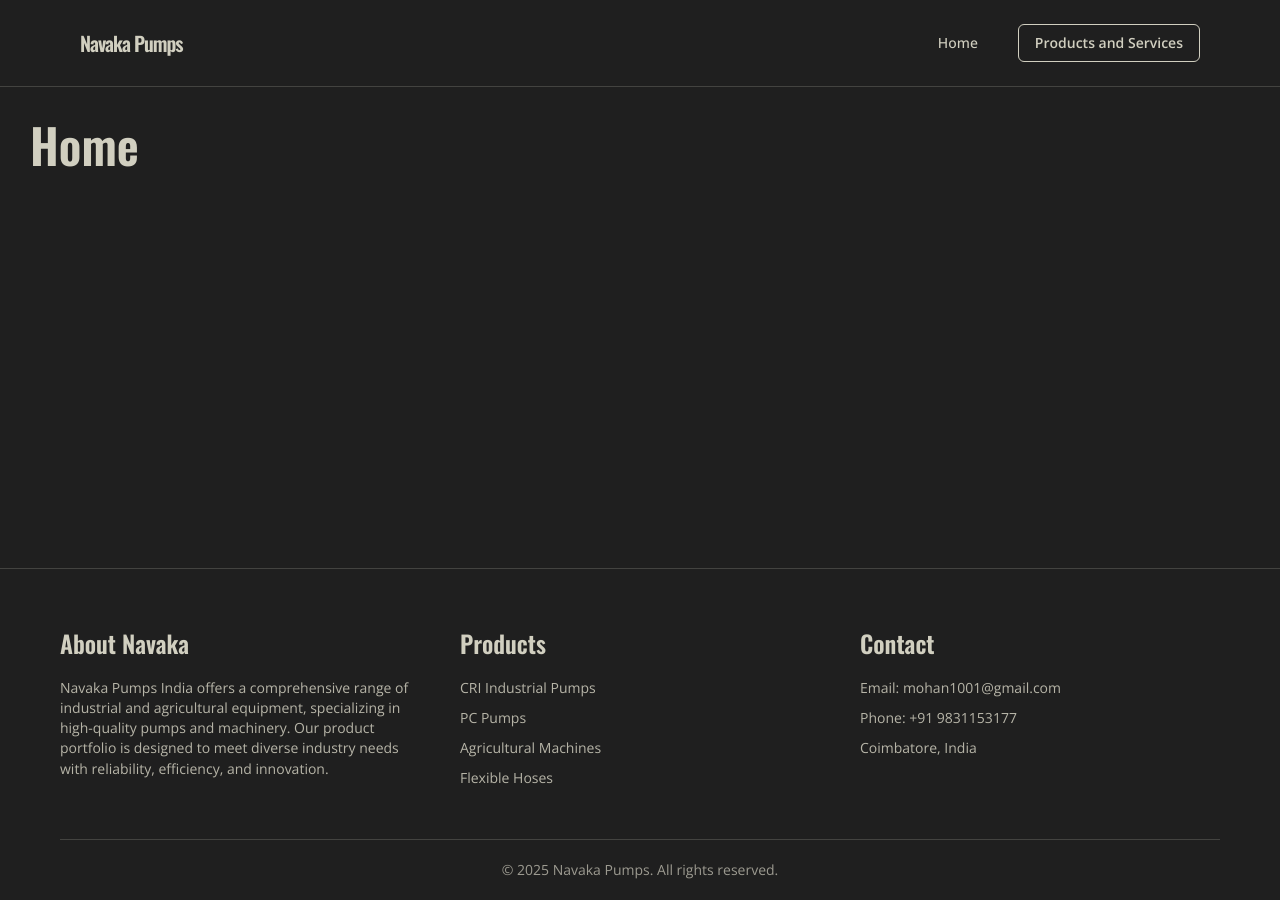
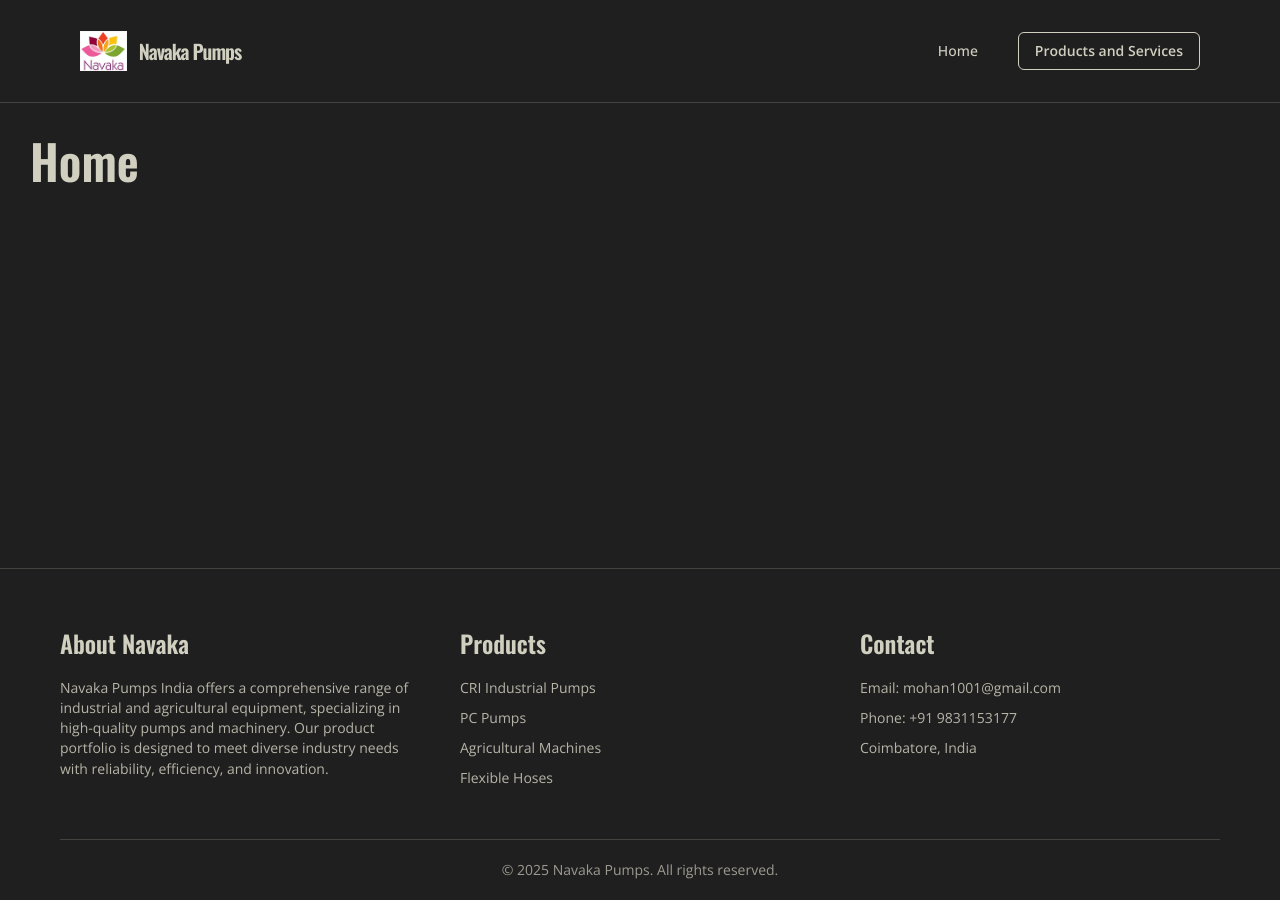
Before and after one commit to manassaloi/navakapumps, a Jekyll site: the page built from home.md, in a window 1280 px wide. Built offline with Jekyll 4.4.1, drawn with Linux system fonts in a browser that asks for light colours.

Commit message:
added navaka logo to header

```diff
--- a/_includes/header.html
+++ b/_includes/header.html
@@ -1,7 +1,12 @@
 <header class="site-header">
 
   <div class="wrapper">
-    <a class="site-title" rel="author" href="{{ "/" | relative_url }}">{{ site.title | escape }}</a>
+    <a class="site-title" rel="author" href="{{ "/" | relative_url }}">
+      <div class="site-branding">
+        <img src="{{ '/assets/img/logo.png' | relative_url }}" alt="Navaka Pumps Logo" class="site-logo">
+        <span class="site-name">{{ site.title | escape }}</span>
+      </div>
+    </a>
 
     <nav class="site-nav">
       <input type="checkbox" id="nav-trigger" class="nav-trigger" />
--- a/_sass/custom/_home.scss
+++ b/_sass/custom/_home.scss
@@ -371,3 +371,46 @@
     }
   }
 }
+
+// Site header branding styles
+.site-branding {
+  display: flex;
+  align-items: center;
+  gap: 12px;
+  height: 100%;
+  padding: $space-2 0;
+}
+
+.site-logo {
+  height: 40px;
+  width: auto;
+  object-fit: contain;
+
+  @include mobile-only {
+    height: 32px;
+  }
+}
+
+.site-name {
+  font-size: $font-size-h4;
+  font-weight: 600;
+  color: $color-primary;
+
+  @include mobile-only {
+    font-size: $font-size-body;
+  }
+}
+
+.site-header {
+  .wrapper {
+    max-width: $container-max;
+    margin: 0 auto;
+    padding: 0 $space-6;
+
+    @include mobile-only {
+      padding: 0 1rem;
+      width: 100%;
+      box-sizing: border-box;
+    }
+  }
+}
```
Also changed, not shown: assets/img/logoheader.png (added).
